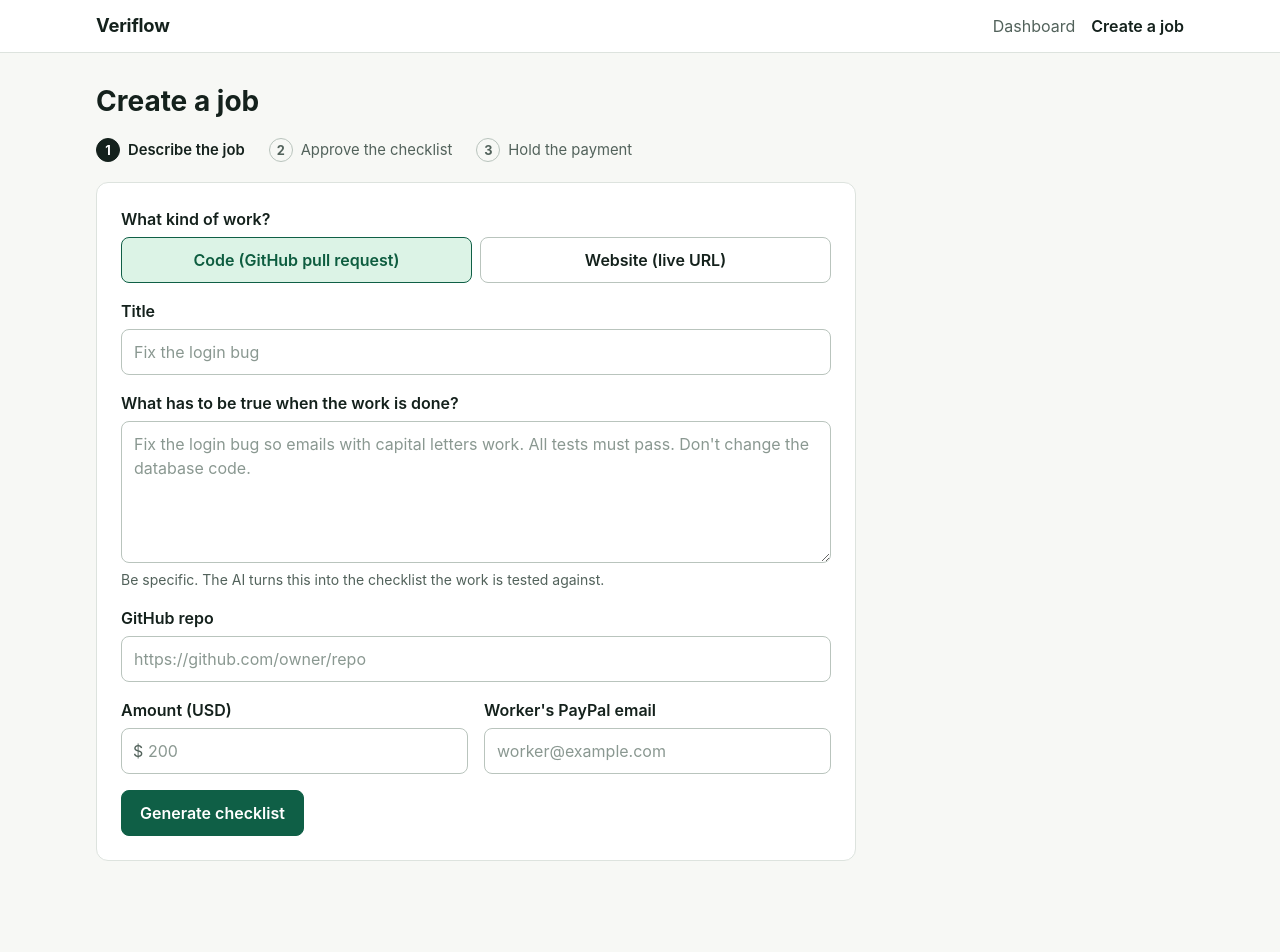
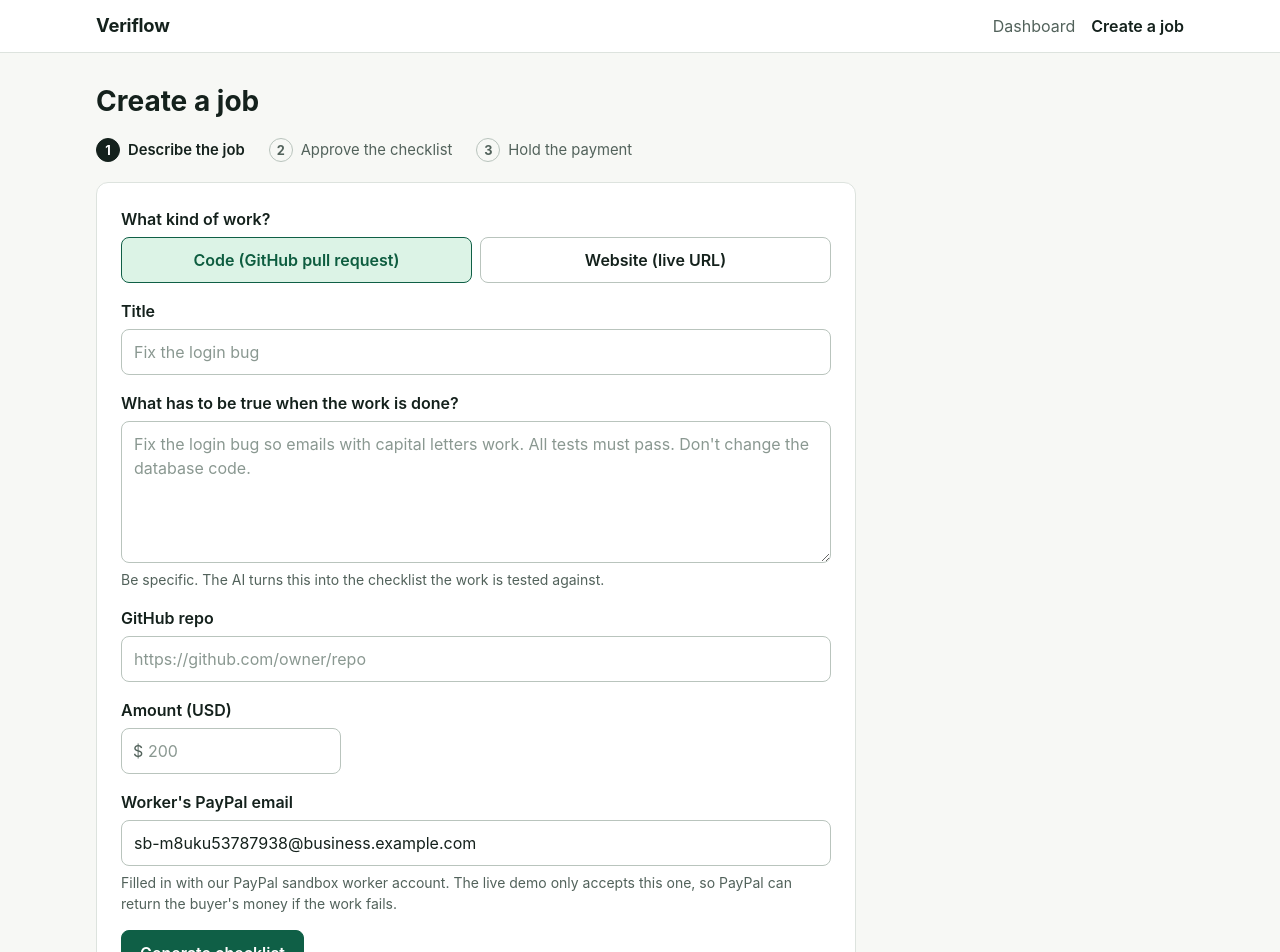
Before and after one commit to 3Bit-Crew/Veriflow, a React (Vite) app in the folder client/: page /jobs/new in a window 1280 px wide. Shown: the top 952 px of the page. Before the commit the page ends 925 px from the top, so only its background shows below. Built offline with nearby package versions, Linux system fonts and the light colour scheme; no server answers.

Commit message:
Fill in the sandbox worker email on New job, add the Lighthouse score label

```diff
--- a/client/src/checklistKinds.js
+++ b/client/src/checklistKinds.js
@@ -12,6 +12,7 @@ export const KIND_LABELS = {
   visual: 'Visual check (AI)',
   speed_score: 'Speed score',
   interaction: 'Interaction (AI)',
+  lighthouse_score: 'Lighthouse score',
 };
 
 // One plain sentence saying what the checker will actually test.
@@ -38,6 +39,9 @@ export function describeParams({ kind, params = {} }) {
     case 'interaction':
       // The AI uses the site (types, clicks) on this screen size, then judges what happened.
       return `AI will, on ${params.viewport === 'mobile' ? 'mobile' : 'desktop'}: ${params.steps}`;
+    case 'lighthouse_score':
+      // Google Lighthouse accessibility, best-practices or SEO score, from the same PageSpeed call (PLAN.md 13.2).
+      return `Lighthouse ${params.category} score of at least ${params.min}`;
     default:
       return '';
   }
--- a/client/src/fake/fakeApi.js
+++ b/client/src/fake/fakeApi.js
@@ -17,7 +17,7 @@ const LATENCY_MS = 150;
 
 const ALLOWED_KINDS = {
   code: ['tests_pass', 'files_changed'],
-  website: ['page_loads', 'element_exists', 'text_present', 'visual', 'speed_score', 'interaction'],
+  website: ['page_loads', 'element_exists', 'text_present', 'visual', 'speed_score', 'interaction', 'lighthouse_score'],
 };
 const MAX_ITEMS = 8;
 const MAX_INTERACTION_ITEMS = 2; // same limit as the server: each one drives a real browser
@@ -225,6 +225,7 @@ function resultFor(job, index) {
       text_present: `Found the text "${item.params.text}".`,
       visual: 'The layout fits the screen and every control is visible.',
       speed_score: 'The speed score is above the minimum.',
+      lighthouse_score: `The Lighthouse ${item.params.category} score is above ${item.params.min}.`,
       interaction: 'Typed an email and clicked Sign up. A thank-you message appeared.',
     }[item.kind] || 'The check passed.',
     evidence,
@@ -570,6 +571,10 @@ function checklistProblem(type, items) {
   if (interactions > MAX_INTERACTION_ITEMS) {
     return `At most ${MAX_INTERACTION_ITEMS} interaction items (found ${interactions})`;
   }
+  // Same as the server: one Lighthouse item per category, or one score would count twice.
+  const categories = items.filter((i) => i.kind === 'lighthouse_score').map((i) => i.params?.category);
+  const repeated = categories.find((c, n) => categories.indexOf(c) !== n);
+  if (repeated) return `Only one lighthouse_score item per category (${repeated} appears twice)`;
   return null;
 }
 
--- a/client/src/pages/NewJob.jsx
+++ b/client/src/pages/NewJob.jsx
@@ -6,6 +6,10 @@ import PayPalButton from '../components/PayPalButton.jsx';
 import { formatMoney } from '../format.js';
 
 const STEPS = ['Describe the job', 'Approve the checklist', 'Hold the payment'];
+
+// The PayPal sandbox business account that owns our PayPal app. On Render the server accepts
+// only this worker email (PAYPAL_WORKER_EMAIL, PLAN.md 5.8), so the form starts with it.
+const SANDBOX_WORKER_EMAIL = 'sb-m8uku53787938@business.example.com';
 
 const PLACEHOLDERS = {
   code: 'Fix the login bug so emails with capital letters work. All tests must pass. Don\'t change the database code.',
@@ -189,7 +193,7 @@ function JobDetailsForm({ onSubmit }) {
     description: '',
     type: 'code',
     amount: '',
-    workerEmail: '',
+    workerEmail: SANDBOX_WORKER_EMAIL,
     repoUrl: '',
   });
   const [submitting, setSubmitting] = useState(false);
@@ -273,8 +277,7 @@ function JobDetailsForm({ onSubmit }) {
         </div>
       )}
 
-      <div className="field-row">
-        <div className="field">
+      <div className="field field--narrow">
         <label htmlFor="amount">Amount (USD)</label>
         <div className="input-prefix">
           <span aria-hidden="true">$</span>
@@ -302,11 +305,16 @@ function JobDetailsForm({ onSubmit }) {
           required
           autoCapitalize="none"
           autoCorrect="off"
+          spellCheck="false"
+          aria-describedby="workerEmail-hint"
           value={values.workerEmail}
           onChange={set('workerEmail')}
           placeholder="worker@example.com"
         />
-        </div>
+        <p className="field__hint" id="workerEmail-hint">
+          Filled in with our PayPal sandbox worker account. The live demo only accepts this one, so PayPal can
+          return the buyer's money if the work fails.
+        </p>
       </div>
 
       {error && <p className="form-error" role="alert">{error}</p>}
--- a/client/src/styles.css
+++ b/client/src/styles.css
@@ -358,10 +358,9 @@ select {
   font-size: 0.875rem;
 }
 
-.field-row {
-  display: grid;
-  grid-template-columns: repeat(auto-fit, minmax(220px, 1fr));
-  gap: 16px;
+/* A short value (an amount) doesn't need the full width of the form. */
+.field--narrow {
+  max-width: 220px;
 }
 
 .input {
@@ -373,6 +372,12 @@ select {
   background: var(--surface);
   color: var(--ink);
   transition: border-color 150ms ease, box-shadow 150ms ease;
+}
+
+/* A long address on a phone ends in "…" instead of being cut mid-word (full text shows while editing). */
+.input[type='email'],
+.input[type='url'] {
+  text-overflow: ellipsis;
 }
 
 .input:focus {
```
Also changed, not shown: 1 other file (tests, documents, lock files or other folders). Lines whose indentation alone changed are shown as unchanged.
